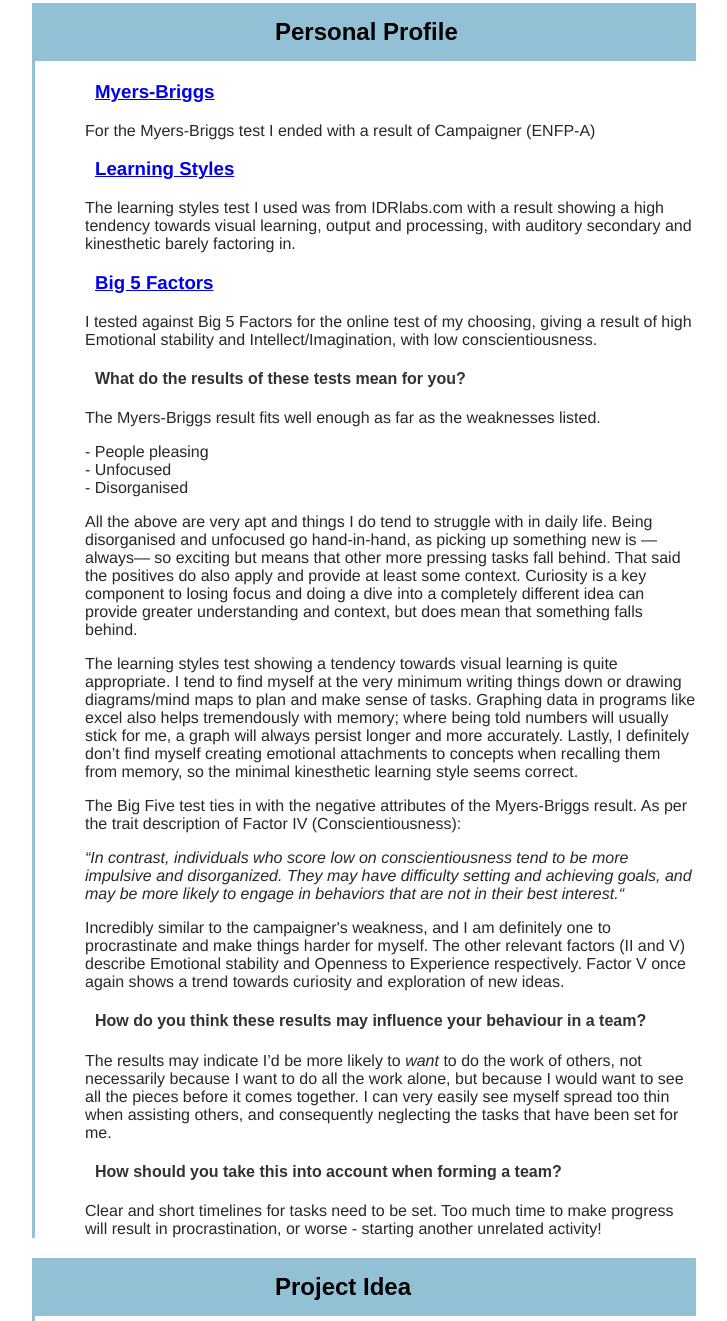
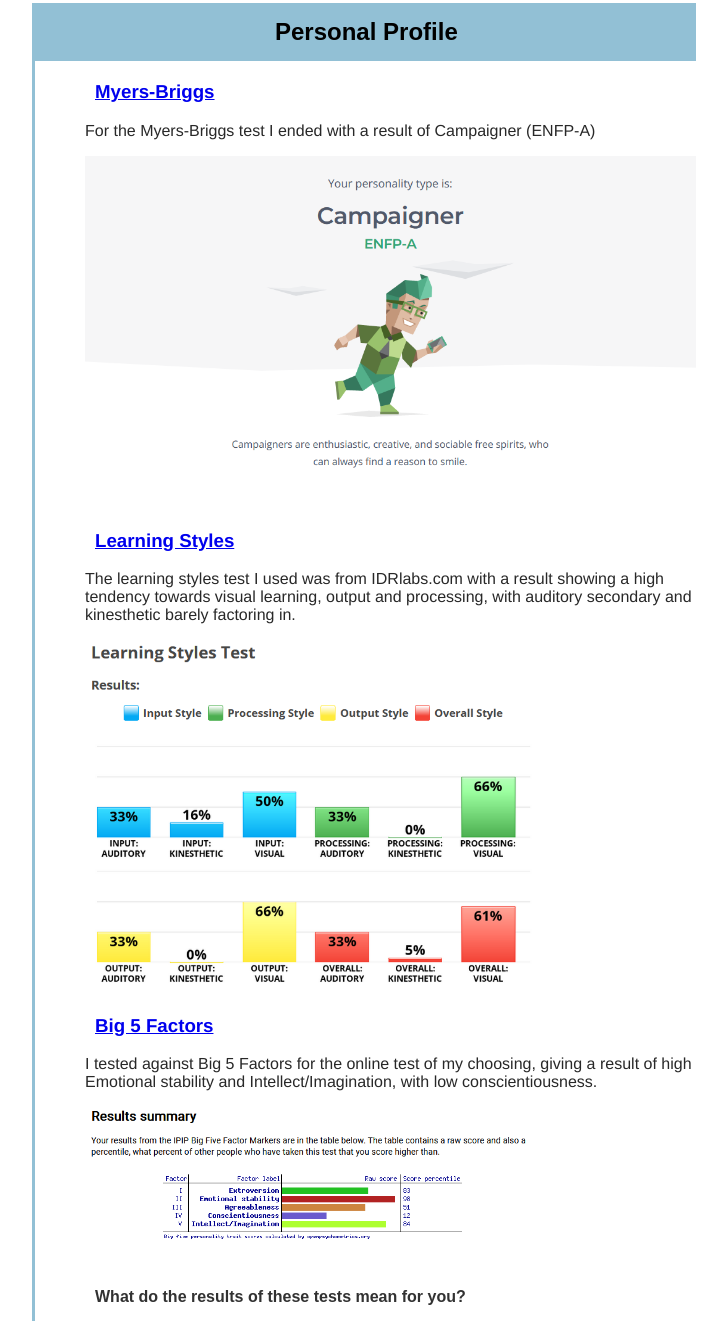
Before and after one commit to jakedharman/Assignment-1, a plain HTML site: page index.html in a window 1280 px wide. Shown: the part 1879-3200 px from the top of the page, without its empty margins (126-853 px from the left). Drawn offline with Linux system fonts and the light colour scheme.

Commit message:
added images

```diff
--- a/index.html
+++ b/index.html
@@ -85,12 +85,14 @@
 
     For the Myers-Briggs test I ended with a result of Campaigner (ENFP-A)
 </p>
+<p><img src="ENFP.PNG" alt="Campaigner" style="width:100%"></p>
 <h3>
     <a href="https://www.idrlabs.com/learning-styles/test.php" target="_blank">Learning Styles</a>
 </h3>
 <p>
     The learning styles test I used was from IDRlabs.com with a result showing a high tendency towards visual learning, output and processing, with auditory secondary and kinesthetic barely factoring in.
 </p>
+<p><img src="learning_styles.PNG" alt="Learning styles" style="width:75%"></p>
 <h3>
     <a href="https://openpsychometrics.org/tests/IPIP-BFFM" target="_blank">Big 5 Factors</a>
 </h3>
@@ -98,6 +100,7 @@
 
     I tested against Big 5 Factors for the online test of my choosing, giving a result of high Emotional stability and Intellect/Imagination, with low conscientiousness.
 </p>
+<p><img src="big5results.PNG" alt="Big 5" style="width:75%"></p>
 
 <h4>
     What do the results of these tests mean for you?
@@ -203,7 +206,7 @@
     The range of frequency would need to similarly be measured down to the lowest frequency for the lowest string.
     Once these two frequencies are determined, a program would need to be written to reference the input sound and compare against known frequencies of notes.
 </p>
-
+<p><img src="frequencies.PNG" alt="Frequency table" style="width:871px;height:387px;"></p>
 <p>
     <a href="https://theacousticguitarist.com/how-guitar-tuners-work/" target="_blank">This</a> article from The Acoustic Guitarist also sheds further light on how a tuner will reference audio.
     From this table, we can see a standard high E string tuned simply to high E has a frequency of 329.6Hz, far below the 20 kHz in the quora post.
```
Also changed, not shown: ENFP.PNG (added), big5results.PNG (added), frequencies.PNG (added), learning_styles.PNG (added).
